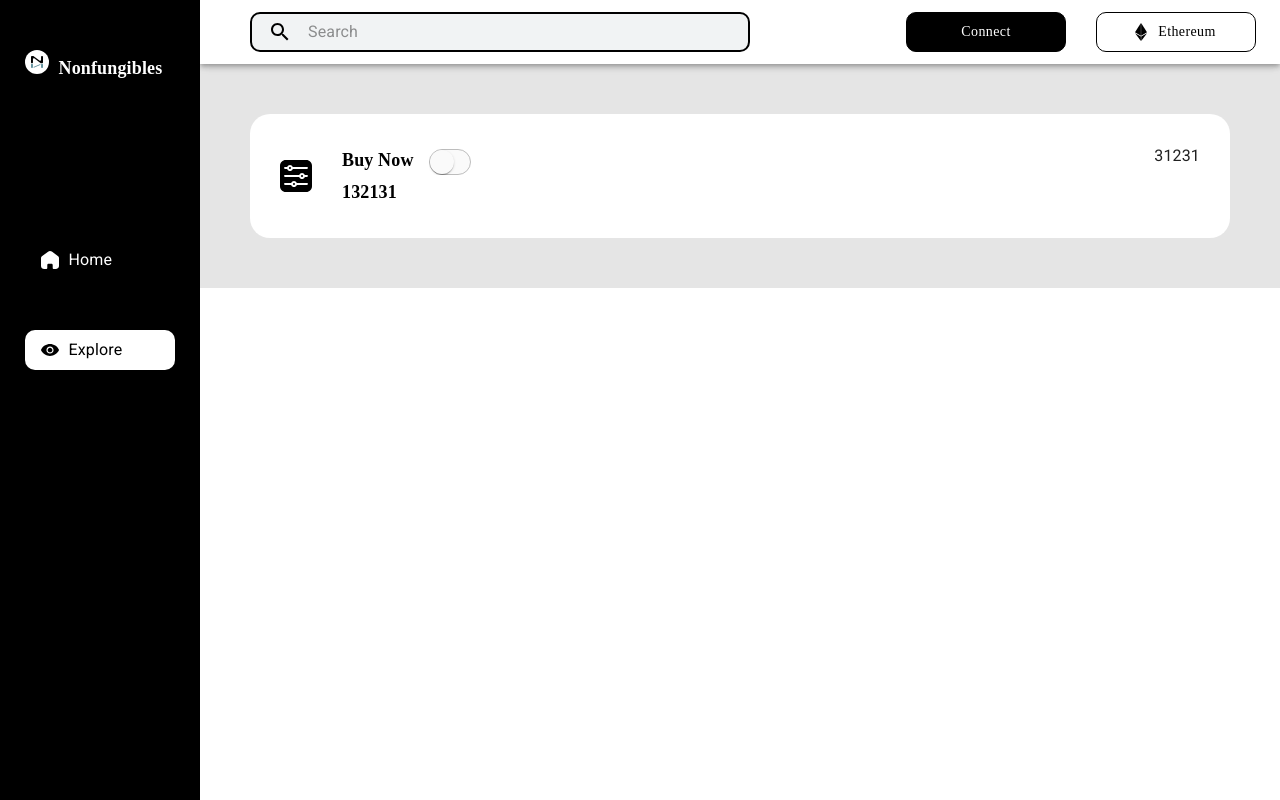
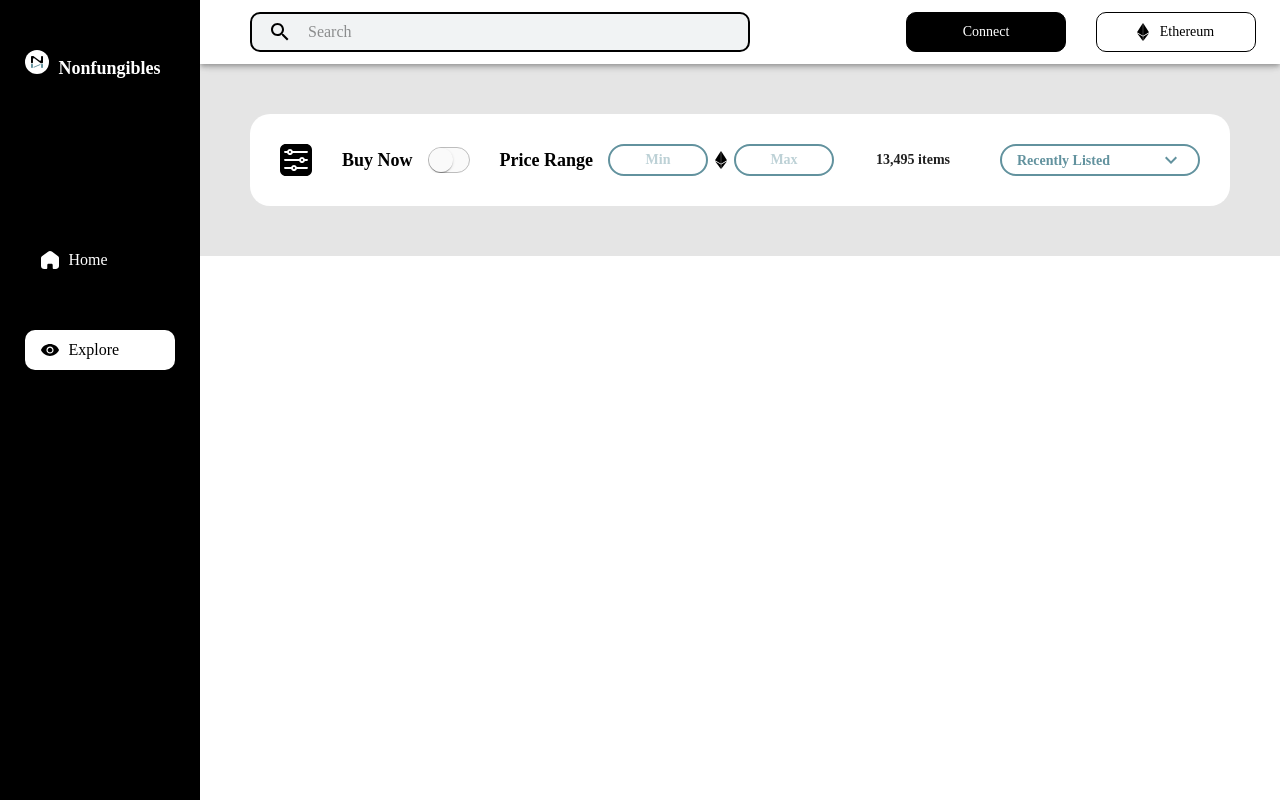
Before and after one commit to nono-labs/nono-app, a React app: page /explore in a window 1280 px wide. Built offline with nearby package versions, Linux system fonts and the light colour scheme.

Commit message:
feat: add filter

```diff
--- a/src/assets/fonts/index.js
+++ b/src/assets/fonts/index.js
@@ -1,12 +1,12 @@
 import ArchivoBlackRegularFont from './ArchivoBlack-Regular.ttf';
 
 const ArchivoBlackRegular = {
-  fontFamily: "ArchivoBlack",
+  fontFamily: "Archivo Black",
   fontStyle: "normal",
   fontDisplay: "swap",
   fontWeight: 400,
   src: `
-      local('Metrolpolis'),
+      local('ArchivoBlack'),
       local('ArchivoBlack-Regular'),
       url(${ArchivoBlackRegularFont}) format('ttf')
   `
--- /dev/null
+++ b/src/components/select/index.js
@@ -0,0 +1,155 @@
+import React, { useEffect, useState } from "react";
+import { makeStyles } from "@material-ui/core/styles";
+import {
+  ExpandMore as ExpandMoreIcon,
+  ExpandLess as ExpandLessIcon
+} from "@material-ui/icons";
+import { Box, InputBase, IconButton, Typography, ClickAwayListener, MenuItem } from "@material-ui/core";
+import { useTheme } from "@material-ui/styles";
+
+const data = [
+  {
+    label: 'Recently Listed',
+    value: 10
+  },
+  {
+    label: 'Price - High to Low',
+    value: 20
+  },
+  {
+    label: 'Price - Low to High',
+    value: 30
+  },
+]
+const useStyles = makeStyles(theme => ({
+  root: {
+    position: 'relative',
+  },
+  search: {
+    display: "flex",
+    justifyContent: "space-between",
+    alignItems: 'center',
+    width: "200px",
+    height: '32px',
+    border: `2px solid ${theme.palette.secondary.main}`,
+    padding: '0 15px',
+    boxSizing: 'border-box',
+    borderRadius: '50px',
+    background: '#fff',
+    cursor: 'pointer',
+    transition: theme.transitions.create("all", {
+      easing: theme.transitions.easing.easeIn,
+      duration: theme.transitions.duration.shortest
+    }),
+  },
+  label: {
+    color: theme.palette.secondary.main,
+    fontSize: 14,
+    fontWeight: 600,
+  },
+  inputRoot: {
+    flex: 1,
+    alignItems: "center"
+  },
+  inputInput: {
+    width: "100%",
+    color: '#000'
+  },
+  dropdown: {
+    position: 'absolute',
+    top: 46,
+    right: 0,
+    left: 0,
+    zIndex: 1,
+    border: '1px solid #000',
+    overflow: 'hidden',
+    borderRadius: 16,
+    backgroundColor: theme.palette.background.default,
+    fontFamily: 'Barlow',
+    color: theme.palette.secondary.main,
+    fontSize: 14,
+    fontWeight: 600,
+    border: `2px solid ${theme.palette.secondary.main}`,
+  },
+  itemList: {
+    height: '32px',
+    lineHeight: '32px',
+    borderBottom: `2px solid ${theme.palette.secondary.main}`,
+    paddingLeft: '14px',
+    display: 'flex',
+    fontFamily: 'Barlow',
+    color: theme.palette.secondary.main,
+    fontSize: 14,
+    fontWeight: 600,
+    '& span': {
+      marginLeft: '10px',
+      fontSize: 14,
+
+    },
+    '&:last-child': {
+      borderBottom: 0,
+    }
+  },
+}));
+
+const SearchBar = ({ label = 'Sort by', value, onChange }) => {
+  const classes = useStyles();
+  const theme = useTheme();
+
+  const [isFocussed, setFocussed] = useState(false);
+  const [sort, setSort] = useState("");
+  const [isShowingToast, showToast] = useState(false);
+  const [open, setOpen] = useState(false)
+  useEffect(() => {
+    setSort(value)
+  }, [value])
+  const onSearch = (event) => {
+    setFocussed(true);
+    if (event.key === "Enter") {
+      setOpen(true)
+
+    }
+  }
+  const onFocusLoss = () => {
+    setFocussed(false);
+    setOpen(false)
+
+  }
+  const handleToastClose = () => {
+
+  }
+
+  return (
+    <ClickAwayListener onClickAway={onFocusLoss}>
+      <div className={classes.root}>
+        <Box
+          className={classes.search}
+          borderRadius={theme.shape.borderRadius}
+          bgcolor={
+            isFocussed
+              ? theme.palette.background.default
+              : theme.palette.background.highlight
+          }
+          onClick={() => { setOpen(true); setFocussed(true) }}
+        >
+          <Typography className={classes.label}>{data.filter(obj => obj.value == sort)?.[0]?.label}</Typography>
+          {isFocussed ? <ExpandLessIcon htmlColor={theme.palette.secondary.main} /> : <ExpandMoreIcon htmlColor={theme.palette.secondary.main} />}
+        </Box>
+        {open ? (
+          <div className={classes.dropdown}>
+            {
+              data.map(item => (
+                <MenuItem onClick={(e) => {
+                  onChange && onChange(item.value);
+                  onFocusLoss()
+                }} className={classes.itemList} key={item.value}>{item.label}</MenuItem>
+              ))
+            }
+          </div>
+        ) : null}
+      </div>
+    </ClickAwayListener>
+  );
+};
+
+export default SearchBar;
--- a/src/explore/filter.js
+++ b/src/explore/filter.js
@@ -1,35 +1,86 @@
-import React from 'react';
-import { makeStyles,withStyles, Grid, Typography, Switch } from '@material-ui/core'
+import React, { useState } from 'react';
+import { makeStyles, withStyles, Grid, Typography, Switch, InputBase, TextField, MenuItem } from '@material-ui/core'
 import Images from '@/constant'
 
+import Select from '@/components/select'
 export default function FilterItem(props) {
     const classes = useStyle();
+    const [minPrice, setMinPrice] = useState("");
+    const [maxPrice, setMaxPrice] = useState("");
+    const [sort, setSort] = React.useState(10);
+
+    const minPriceChange = ev => {
+        setMinPrice(Number(ev.target.value));
+    };
+    const maxPriceChange = ev => {
+        setMaxPrice(Number(ev.target.value));
+    };
+    const handleChange = ev => {
+        console.log(ev, 'ev')
+        setSort(ev);
+
+    }
     return (
         <div className={classes.box}>
             <Grid justifyContent="space-between" container>
-                <div className={classes.filterBox}>
+                <Typography className={classes.filterBox}>
                     <img className={classes.filter} src={Images.filter} />
                     <div className={classes.filterItem}>
-                        <div>
-                            Buy Now
+                        Buy Now
                             <IOSSwitch />
+                        <div className={classes.priceBox}>
+                            <span>Price Range</span>
+                            <BootstrapInput value={minPrice} onChange={minPriceChange} placeholder="Min" />
+                            <img src={Images.eth} />
+                            <BootstrapInput value={maxPrice} onChange={maxPriceChange} placeholder="Max" />
                         </div>
-                        <div>132131</div>
                     </div>
-                </div>
-                <Typography>
-                    31231
+                </Typography>
+                <Typography className={classes.grew}>
+                    <div className={classes.itemsTotal}>13,495 items</div>
+                    <Select
+                        value={sort}
+                        className={classes.select}
+                        onChange={handleChange}
+                        input={<BootstrapInput />}
+                    />
                 </Typography>
             </Grid>
         </div>
     )
 };
+const BootstrapInput = withStyles((theme) => ({
+    input: {
+        borderRadius: 50,
+        position: 'relative',
+        backgroundColor: theme.palette.common.white,
+        border: '2px solid #62929E',
+        color: theme.palette.secondary.main,
+        height: 32,
+        width: '100px',
+        boxSizing: 'border-box',
+        fontFamily: 'Barlow',
+        fontWeight: 600,
+        fontSize: '14px',
+        textAlign: 'center',
+        // transition: theme.transitions.create(['border-color', 'box-shadow']),
+
+        '&:focus': {
+            // boxShadow: `${alpha(theme.palette.primary.main, 0.25)} 0 0 0 0.2rem`,
+            borderColor: theme.palette.secondary.main,
+        },
+    },
+}))(InputBase);
 const IOSSwitch = withStyles((theme) => ({
+    marginBottom: 0,
+
     root: {
         width: 42,
         height: 26,
         padding: 0,
-        marginLeft: 15
+        marginLeft: 15,
+        marginBottom: 0,
+
     },
     switchBase: {
         padding: 1,
@@ -98,7 +149,61 @@ const useStyle = makeStyles((theme) => ({
         fontWeight: 600,
         fontSize: '18px',
         lineHeight: '32px',
-        color: '#000'
+        color: '#000',
+        display: 'flex',
+        alignItems: 'center',
+    },
+    priceBox: {
+        marginLeft: '30px',
+        display: 'flex',
+        alignItems: 'center',
+        justifyContent: 'flex-start',
+        marginBottom: 0,
+        '& span': {
+            paddingRight: 15,
+        },
+        '& img': {
+            width: '18px',
+            margin: '0 4px',
+        }
+    },
+    itemsTotal: {
+        fontWeight: 600,
+        fontSize: 14,
+        lineHeight: '32px',
+        marginRight: '50px',
+
+    },
+    grew: {
+        display: 'flex',
+        alignItems: 'center'
+    },
+    select: {
+        width: '200px',
+
+        root: {
+            width: '200px',
+            border: '2px solid #62929E',
+            borderRadius: '50px',
+            backgroundColor: theme.palette.common.white,
+
+        },
+        input: {
+            borderRadius: '50px',
+            backgroundColor: theme.palette.common.white,
+            '&:focus': {
+                borderRadius: '50px',
+            },
+        },
+        select: {
+            borderRadius: '50px',
+        },
+        selectMenu: {
+            borderRadius: '50px',
+            background: 'red'
+        },
+
+
     }
 
 
--- a/src/theme.js
+++ b/src/theme.js
@@ -4,7 +4,7 @@ import { red, amber, grey } from "@material-ui/core/colors";
 import Fonts from "@/assets/fonts";
 const fontFamilyArchivoBlack = {
   fontFamily: [
-    "ArchivoBlack",
+    "Archivo Black",
     "Arial",
     "sans-serif",
     '"Apple Color Emoji"',
@@ -19,8 +19,8 @@ const theme = createTheme({
       main: '#e5e5e5'
     },
     secondary: {
-      main: amber[500],
-      light: "#feefc3"
+      main: '#62929E',
+      // light: "#feefc3"
     },
     error: {
       main: red.A400
@@ -47,9 +47,7 @@ const theme = createTheme({
 
   },
   typography: {
-    // fontFamily: "Poppins",
-    // ...fontFamilyArchivoBlack,
-
+    fontFamily: 'Barlow'
   },
 
   overrides: {
@@ -69,6 +67,7 @@ const theme = createTheme({
         href: 'none',
         variant: 'text',
         textTransform: 'none',
+
       },
       text: {
         color: '#000',
```
Also changed, not shown: src/components/appbar/index.js (line endings or trailing spaces).
